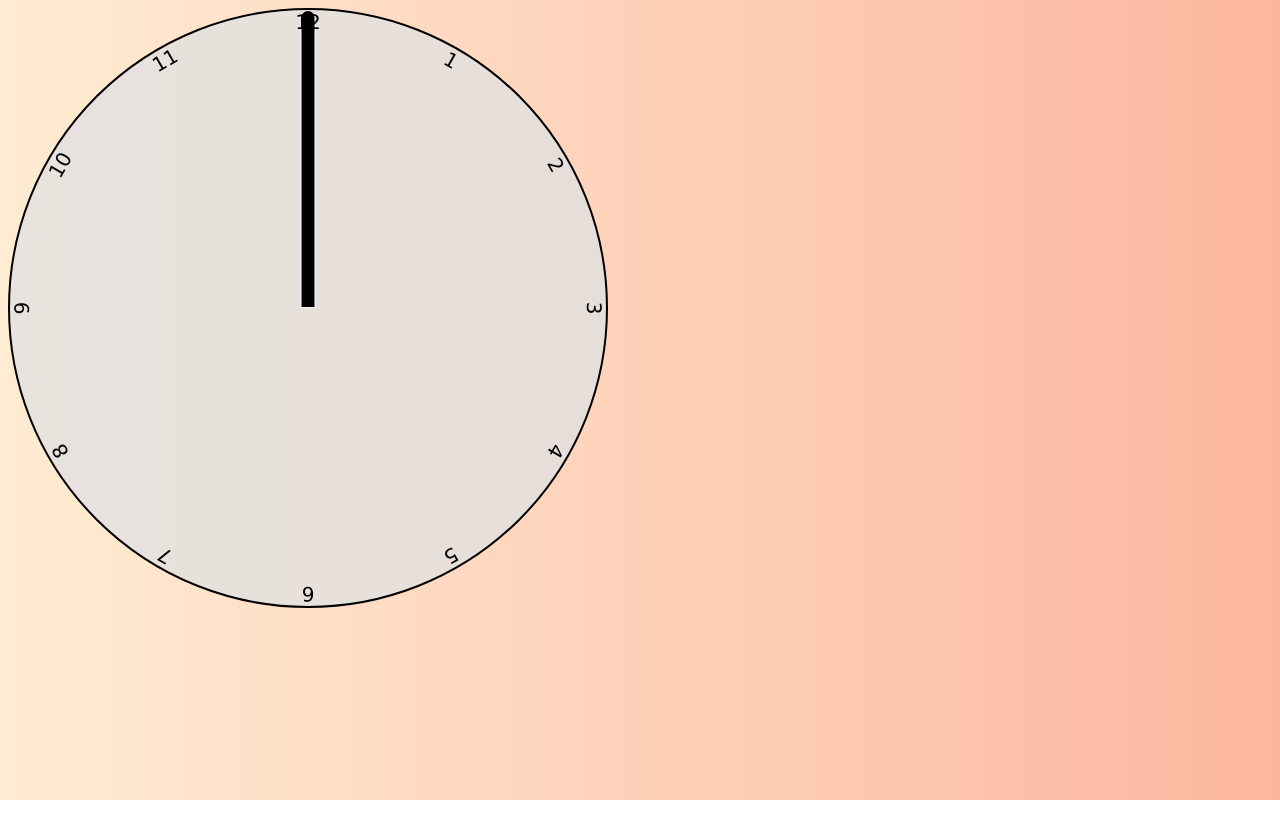
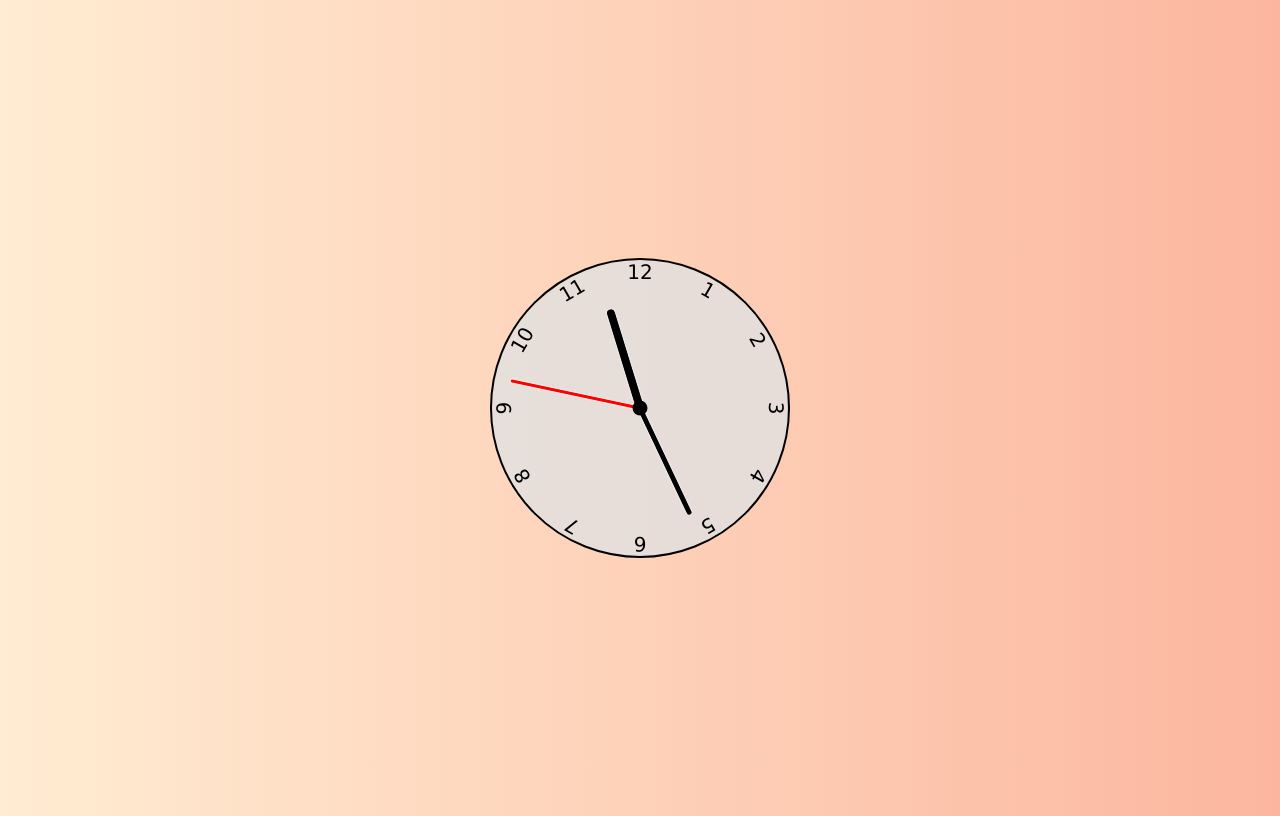
Before and after one commit to Iskandar-Froede/javascript-clock, a plain HTML site: page index.html in a window 1280 px wide. Drawn offline with Linux system fonts and the light colour scheme.

Commit message:
add javascripts

```diff
--- a/index.html
+++ b/index.html
@@ -10,9 +10,9 @@
 </head>
 <body>
     <div class="clock">
-        <div class="hand hour"></div>
-        <div class="hand minute"></div>
-        <div class="hand second"></div>
+        <div class="hand hour" data-hour-hand></div>
+        <div class="hand minute" data-minute-hand></div>
+        <div class="hand second" data-second-hand></div>
 
  <!-- div.number.number$*12{$} Abkurzung-->
         <div class="number number1">1</div>
--- a/script.js
+++ b/script.js
@@ -0,0 +1,22 @@
+setInterval(setClock, 1000)
+
+const hourHand = document.querySelector('[data-hour-hand]')
+const minuteHand = document.querySelector('[data-minute-hand]')
+const secondHand = document.querySelector('[data-second-hand]')
+
+
+function setClock() {
+    const currentDate = new Date()
+    const secondsRatio = currentDate.getSeconds() / 60
+    const minutesRatio = (secondsRatio + currentDate.getMinutes()) / 60
+    const hoursRatio = (minutesRatio + currentDate.getHours()) / 12
+    setRotation(secondHand, secondsRatio)
+    setRotation(minuteHand, minutesRatio)
+    setRotation(hourHand, hoursRatio)
+}
+
+function setRotation(element, rotationRatio) {
+    element.style.setProperty('--rotation', rotationRatio * 360)
+}
+
+setClock()
--- a/styles.css
+++ b/styles.css
@@ -6,15 +6,21 @@
 
 body {
     background-image: linear-gradient(to right, #ffecd2 0%, #fcb69f 100%);
+    display: flex;
+    justify-content: center;
+    align-items: center;
+    min-height: 100vh;
+    overflow: hidden;
 }
 
 .clock {
-    width: 600px;
-    height: 600px;
+    width: 300px;
+    height: 300px;
     background-color: rgba( 225,225,225, .8 );
     border-radius: 50%;
     border: 2px solid black;
     position: relative;
+    font-size: 1.5rem;
 }
 
 .clock .number {
@@ -75,12 +81,43 @@ body {
     position: absolute;
     bottom: 50%;
     left: 50%;
-    width: 15px;
-    height: 50%;
-    background-color: black;
     border: 1px solid whitesmoke;
     border-top-left-radius: 10px;
     border-top-right-radius: 10px;
     transform-origin: bottom;
+    z-index: 10;
     transform: translateX(-50%) rotate(calc(var(--rotation) * 1deg ));
  }
+
+ .clock::after {
+
+   content: "";
+   position: absolute;
+   background-color: black;
+   z-index: 11;
+   width: 15px;
+   height: 15px;
+   top: 50%;
+   left: 50%;
+   transform: translate(-50%, -50%);
+   border-radius: 50%;
+ }
+
+
+ .clock .hand.second {
+   width: 5px;
+   height: 45%;
+   background-color: red;
+ }
+
+ .clock .hand.minute {
+   width: 7px;
+   height: 40%;
+   background-color: black;
+ }
+
+ .clock .hand.hour {
+   width: 10px;
+   height: 35%;
+   background-color: black;
+ }
```
